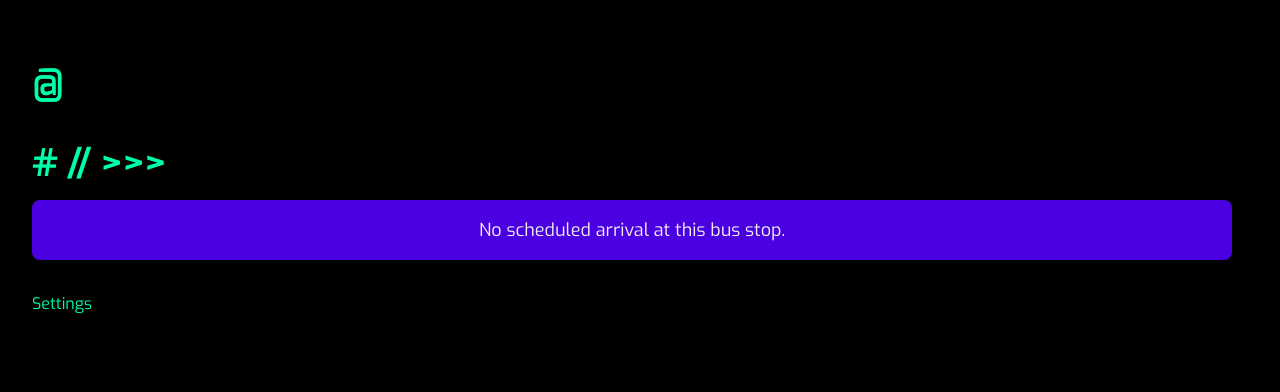
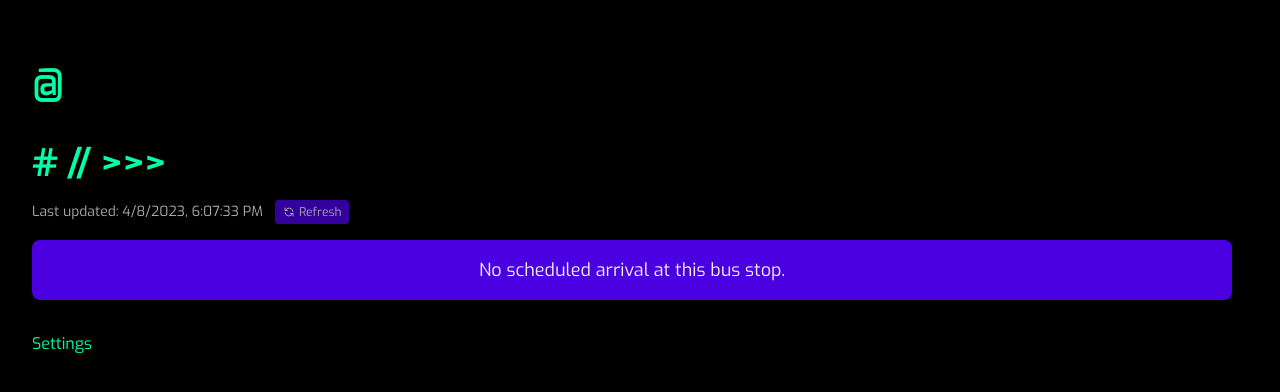
Before and after one commit to ocinpp/simple-bus-arrival-time, a Vue app: page / in a window 1280 px wide. Shown: the top 392 px of the page. Built offline with nearby package versions, Linux system fonts and the light colour scheme.

Commit message:
Enhance UI with loading indicator and refresh button; update modal background color

```diff
--- a/src/App.vue
+++ b/src/App.vue
@@ -134,7 +134,64 @@ onUnmounted(() => {
                     # {{ res.route?.route }} // {{ res.route?.orig_en }} >>>
                     {{ res.route?.dest_en }}
                 </h1>
+
                 <div
+                    class="flex items-center gap-3 mb-4 w-full text-sm opacity-70"
+                >
+                    <span>Last updated: {{ now }}</span>
+                    <button
+                        class="inline-flex items-center gap-1 px-2 py-1 rounded bg-[var(--color-accent)] hover:bg-[var(--color-secondary)] text-[var(--color-text)] text-xs font-medium transition-colors"
+                        :disabled="isLoading"
+                        @click="updateAll()"
+                    >
+                        <svg
+                            class="w-3 h-3"
+                            :class="{ 'animate-spin': isLoading }"
+                            xmlns="http://www.w3.org/2000/svg"
+                            fill="none"
+                            viewBox="0 0 24 24"
+                            stroke="currentColor"
+                            stroke-width="2"
+                        >
+                            <path
+                                stroke-linecap="round"
+                                stroke-linejoin="round"
+                                d="M4 4v5h.582m15.356 2A8.001 8.001 0 004.582 9m0 0H9m11 11v-5h-.581m0 0a8.003 8.003 0 01-15.357-2m15.357 2H15"
+                            />
+                        </svg>
+                        Refresh
+                    </button>
+                </div>
+
+                <div
+                    v-if="isLoading"
+                    class="flex items-center justify-center w-full py-8"
+                >
+                    <svg
+                        class="animate-spin h-8 w-8"
+                        style="color: var(--color-primary)"
+                        xmlns="http://www.w3.org/2000/svg"
+                        fill="none"
+                        viewBox="0 0 24 24"
+                    >
+                        <circle
+                            class="opacity-25"
+                            cx="12"
+                            cy="12"
+                            r="10"
+                            stroke="currentColor"
+                            stroke-width="4"
+                        />
+                        <path
+                            class="opacity-75"
+                            fill="currentColor"
+                            d="M4 12a8 8 0 018-8V0C5.373 0 0 5.373 0 12h4z"
+                        />
+                    </svg>
+                </div>
+
+                <div
+                    v-else
                     class="flex flex-col md:flex-row md:justify-center md:items-center w-full"
                 >
                     <template v-if="res.etas && res.etas.length > 0">
--- a/src/components/StationSettings.vue
+++ b/src/components/StationSettings.vue
@@ -266,7 +266,7 @@ async function getAllStops(
 
 <style scoped>
 .modal {
-    background-color: rgba(255, 255, 255, 0.6);
+    background-color: rgba(0, 0, 0, 0.7);
 }
 
 .dropdown {
```
